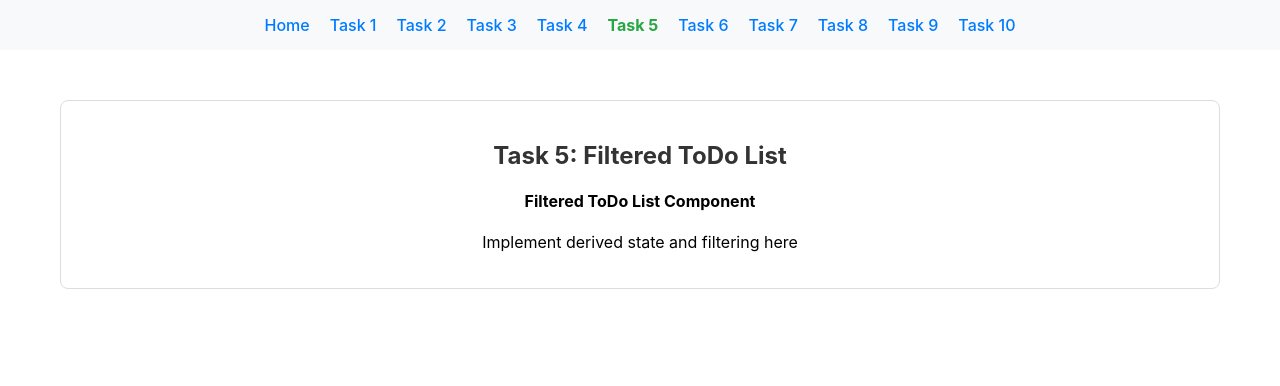
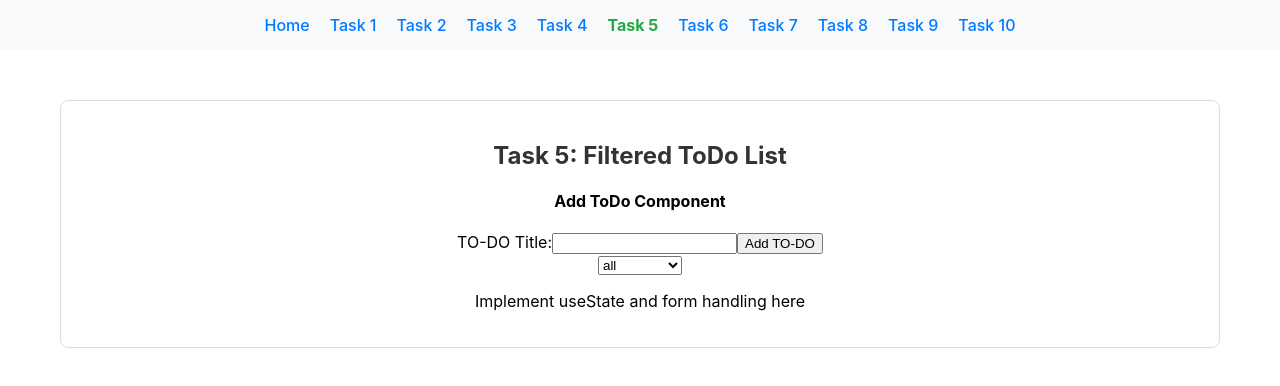
Before and after one commit to alr0412/node.js-pre-training-assignment-solution, a React (Create React App) app in the folder React-CSS/react-todo-app/: page /task-05 in a window 1280 px wide. Shown: the top 386 px of the page. Built offline with nearby package versions, Linux system fonts and the light colour scheme.

Commit message:
solve Reacr-CSS task 5

```diff
--- a/React-CSS/react-todo-app/src/solutions/task-05/FilteredToDoList.tsx
+++ b/React-CSS/react-todo-app/src/solutions/task-05/FilteredToDoList.tsx
@@ -1,5 +1,5 @@
-import React, { useState } from 'react';
-import { Todo } from '../../types';
+import React, { useState } from "react";
+import { Todo } from "../../types";
 
 /**
  * Task 5: FilteredToDoList Component
@@ -62,12 +62,83 @@ export const FilteredToDoList: React.FC = () => {
   //   if (filter === 'completed') return todo.completed;
   //   return true; // 'all' case
   // });
+  type Filters = "all" | "active" | "completed";
+
+  const [inputValue, setInputValue] = useState("");
+  const [todos, setTodos] = useState<Todo[]>([]);
+  const [filter, setFilter] = useState<Filters>("all");
+
+  const filters: Filters[] = ["all", "active", "completed"];
+  const filteredTodos = todos.filter((todo) => {
+    if (filter === "active") return !todo.completed;
+    if (filter === "completed") return todo.completed;
+    return true; // 'all' case
+  });
+
+  const handleAddTodo = (e: React.FormEvent) => {
+    e.preventDefault();
+
+    if (inputValue === "") return;
+
+    const newTodo: Todo = {
+      id: Date.now(),
+      title: inputValue,
+      completed: false,
+    };
+    setTodos((todos) => [...todos, newTodo]);
+
+    setInputValue("");
+  };
+
+  const handleChangeTodo = (todo: Todo) => {
+    const newTodo: Todo = { ...todo, completed: !todo.completed };
+    setTodos((todos) => todos.map((t) => (t.id === todo.id ? newTodo : t)));
+  };
 
   return (
     <div>
-      {/* TODO: Replace this with your implementation */}
-      <h4>Filtered ToDo List Component</h4>
-      <p>Implement derived state and filtering here</p>
+      <h4>Add ToDo Component</h4>
+      <form onSubmit={handleAddTodo}>
+        <label>
+          TO-DO Title:
+          <input
+            type="text"
+            value={inputValue}
+            onChange={(event) => {
+              setInputValue(event.target.value);
+            }}
+          />
+        </label>
+        <button type="submit">Add TO-DO</button>
+      </form>
+      <select
+        onChange={(e) => {
+          setFilter(e.target.value as Filters);
+        }}
+      >
+        <option value={filters[0]}>all</option>
+        <option value={filters[1]}>active</option>
+        <option value={filters[2]}>completed</option>
+      </select>
+      <ul>
+        {filteredTodos.map((todo) => (
+          <li key={todo.id}>
+            <div style={{ display: "flex" }}>
+              <p
+                className={`todo-item ${todo.completed ? "completed" : "active"}`}
+              >
+                {todo.title} - {todo.completed ? "Completed" : "Not Completed"}
+                <input
+                  type="checkbox"
+                  defaultChecked={todo.completed}
+                  onChange={() => handleChangeTodo(todo)}
+                ></input>
+              </p>
+            </div>
+          </li>
+        ))}
+      </ul>
+      <p>Implement useState and form handling here</p>
     </div>
   );
 };
```
